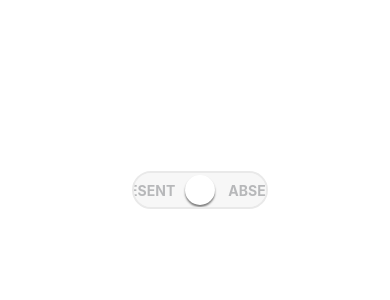
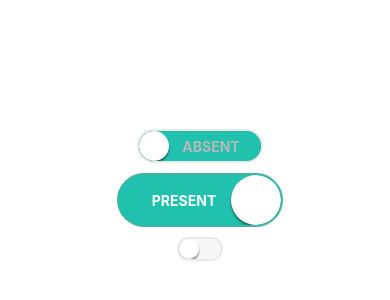
Before and after one commit to prsn/react-native-toggle-switch, a React Native app: screen / in a window 390 px wide. Shown: the part 252-552 px from the top of the page. Built offline with nearby package versions, Linux system fonts and the light colour scheme.

Commit message:
measurement correction

```diff
--- a/App.js
+++ b/App.js
@@ -83,7 +83,7 @@ export default class App extends Component<Props> {
           key="1"
           text={{on: 'PRESENT', off: 'ABSENT', activeTextColor: 'white', inactiveTextColor: '#B7B8BA'}}
           textStyle={{fontWeight: 'bold'}}
-          color={{indicator: 'white', active: 'rgba(32, 193, 173, 1)', inactive:  'rgba( 247, 247, 247, 1)', activeBorder: '#41B4A4', inactiveBorder: '#E9E9E9'}}
+          color={{indicator: 'white', active: 'rgba(32, 193, 173, 1)', inactive:  'rgba(32, 193, 173, 1)', activeBorder: '#41B4A4', inactiveBorder: '#E9E9E9'}}
           active={false}
           disabled={false}
           width={70}
@@ -95,7 +95,7 @@ export default class App extends Component<Props> {
         <View style={{height: 10}}>
 
         </View>
-        {/* <ScrollSwitch
+        <ScrollSwitch
           key="2"
           text={{on: 'PRESENT', off: 'ABSENT', activeTextColor: 'white', inactiveTextColor: '#B7B8BA'}}
           textStyle={{fontWeight: 'bold'}}
@@ -123,7 +123,7 @@ export default class App extends Component<Props> {
           onValueChange={(val) => {
             console.log(val)
           }}
-        /> */}
+        />
       </View>
     );
   }
--- a/scrollview-switch.js
+++ b/scrollview-switch.js
@@ -5,23 +5,14 @@ class ScrollSwitch extends React.Component {
   constructor(...props) {
     super(...props);
     this.state = {
-      width: {
-        left: this.props.width
-      },
-      // container: {
-      //   left: this.props.active ? 0 : 0,
-      // },
       isActive: this.props.active || false
     };
     this.borderWidth = 2;
-    this.wrapperIndicatorPadding = 2;
+    this.universalPadding = 2;
+    this.viewPortRadius =  this.props.radius +  this.universalPadding; // (90/360) * 2 * 3.142 * this.props.radius;
     this.textMargin = 5;
-    this.outerRadius = (90/360) * 2 * 3.142 * this.props.radius;
-    this.viewPortWidth = this.props.width + this.outerRadius + (2 * this.props.radius) + ( 2 * this.wrapperIndicatorPadding) + this.textMargin + this.borderWidth * 2;
-    this.initailContentOffset = this.props.active ? 0 : this.props.width + this.outerRadius + this.textMargin;
-    this.setLeftWidth = () => {};//this.setDimensionValues('left');
-    this.SetRightWidth = () => {}; //this.setDimensionValues('right');
-    this.setViewPortWidth = () => {};//this.setDimensionValues('viewPort');
+    this.viewPortWidth = this.props.width + this.viewPortRadius + (2 * this.props.radius) + ( 2 * this.universalPadding) + this.textMargin;
+    this.initailContentOffset = this.props.active ? 0 : this.props.width + this.viewPortRadius + this.textMargin;
   }
 
   async componentDidMount() {
@@ -51,34 +42,11 @@ class ScrollSwitch extends React.Component {
     }
   }
 
-  animateSwitch = (value, cb = () => {}) => {
-    // this.value.setValue(0);
-    // Animated.timing(this.value, {
-    //   toValue: value ? 1 : 0,
-    //   duration: 1000
-    // }).start(cb);
-  };
-
-  setDimensionValues = key => event => {
-    const {width, height} = event.nativeEvent.layout;
-    this.setState(prevState => ({
-      width: {
-        ...prevState.width,
-        [key]: width
-      },
-      height: {
-        ...prevState.height,
-        [key]: height
-      }
-    }))
-  }
-
   onDragEnd = (e) => {
     const { contentOffset } = e.nativeEvent;
     console.log(contentOffset.x);
-    const { width: { left, indicator }, isActive } = this.state;
     console.log(e.nativeEvent, contentOffset, contentOffset.x, this.props.width)
-    if(contentOffset.x > (this.props.width + this.outerRadius) / 2) {
+    if(contentOffset.x > (this.props.width + this.viewPortRadius) / 2) {
       this.scrollRef.scrollToEnd();
       this.toggleActive(false);
     } else {
@@ -107,15 +75,15 @@ class ScrollSwitch extends React.Component {
           styles.viewPort,
           {
             width: this.viewPortWidth,
-            height: this.props.radius * 2 +  this.wrapperIndicatorPadding * 2 + this.borderWidth * 2,
+            height: this.props.radius * 2 +  this.universalPadding * 2,
             opacity: 1,
-            borderRadius: this.outerRadius,
+            borderRadius: this.viewPortRadius,
             borderWidth: this.borderWidth,
             borderColor: isActive ? activeBorder : inactiveBorder,
             backgroundColor: isActive? active: inactive
           }
         ]}
-        onLayout={ this.setViewPortWidth }>
+      >
         <ScrollView
           horizontal
           showsHorizontalScrollIndicator={false}
@@ -126,11 +94,15 @@ class ScrollSwitch extends React.Component {
           scrollEnabled={!disabled}
           scrollsToTop={false}
           contentOffset={{x: this.initailContentOffset, y: 0}}
+          style={{ width: this.viewPortWidth }}
         >
           <View
             style={[
               styles.container,
-              { opacity, height:  this.props.radius * 2 +  this.wrapperIndicatorPadding * 2 },
+              {
+                opacity,
+                height:  this.props.radius * 2 +  this.universalPadding * 2
+              },
               { backgroundColor: isActive? active: inactive  },
 
             ]}
@@ -140,7 +112,7 @@ class ScrollSwitch extends React.Component {
                 styles.activeView,
                 {
                   width: this.props.width,
-                  marginLeft: this.outerRadius
+                  marginLeft: this.viewPortRadius
                 }
               ]}
             >
@@ -156,7 +128,7 @@ class ScrollSwitch extends React.Component {
             <TouchableWithoutFeedback onPress={this.toggleSwitch} disabled={disabled}>
               <View style={[styles.indicatorWrapper,
                  {justifyContent: isActive ? 'flex-end' : 'flex-start',
-                 padding: this.wrapperIndicatorPadding
+                 padding: this.universalPadding
                  }]}>
                 <View
                   style={[
@@ -174,7 +146,7 @@ class ScrollSwitch extends React.Component {
             <View
               style={[
                 styles.inactiveView,
-                { width: this.props.width, marginRight: this.outerRadius }
+                { width: this.props.width, marginRight: this.viewPortRadius }
               ]}
             >
               <Text style={[{ alignSelf: 'center',
@@ -192,35 +164,25 @@ class ScrollSwitch extends React.Component {
   }
 }
 
-const HEIGHT = 36;
-const INDICATOR_HEIGHT = 32;
 const styles = StyleSheet.create({
   viewPort: {
     paddingTop: 0,
     paddingBottom: 0,
-    borderWidth: 1,
     backgroundColor: 'transparent',
     overflow: 'hidden',
     alignItems: 'center'
   },
   container: {
     position: 'relative',
-    height: HEIGHT,
     padding: 0,
     flexDirection: 'row',
     alignSelf: 'center'
   },
   indicatorWrapper:{
-    // width: INDICATOR_HEIGHT + 5,
-    // height: INDICATOR_HEIGHT + 5,
-    // borderRadius: (INDICATOR_HEIGHT + 5) / 2,
     flexDirection: 'row',
     alignItems: 'center'
   },
   indicator: {
-    // width: INDICATOR_HEIGHT,
-    // height: INDICATOR_HEIGHT,
-    // borderRadius: INDICATOR_HEIGHT / 2,
     shadowOffset: { width: 0, height: 2 },
     shadowOpacity: 0.5,
     shadowRadius: 2,
```
